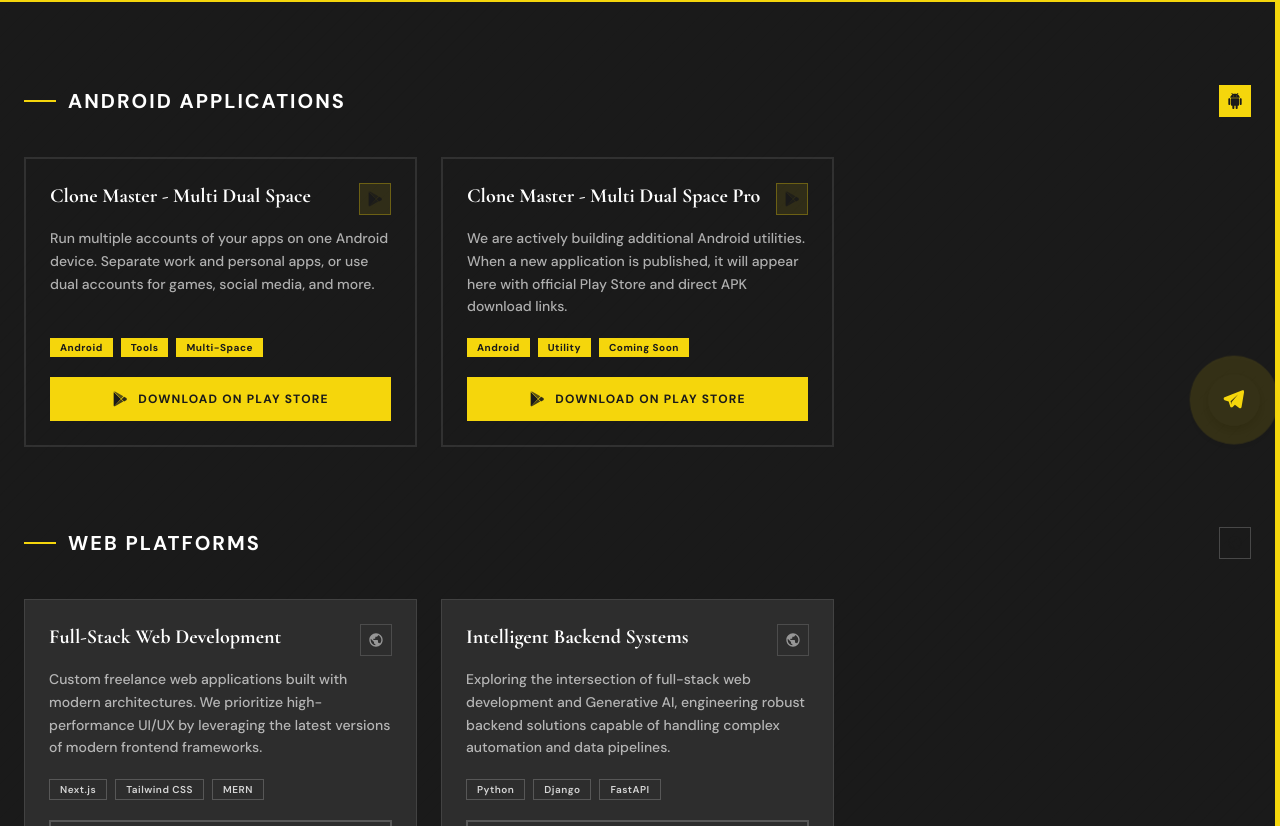
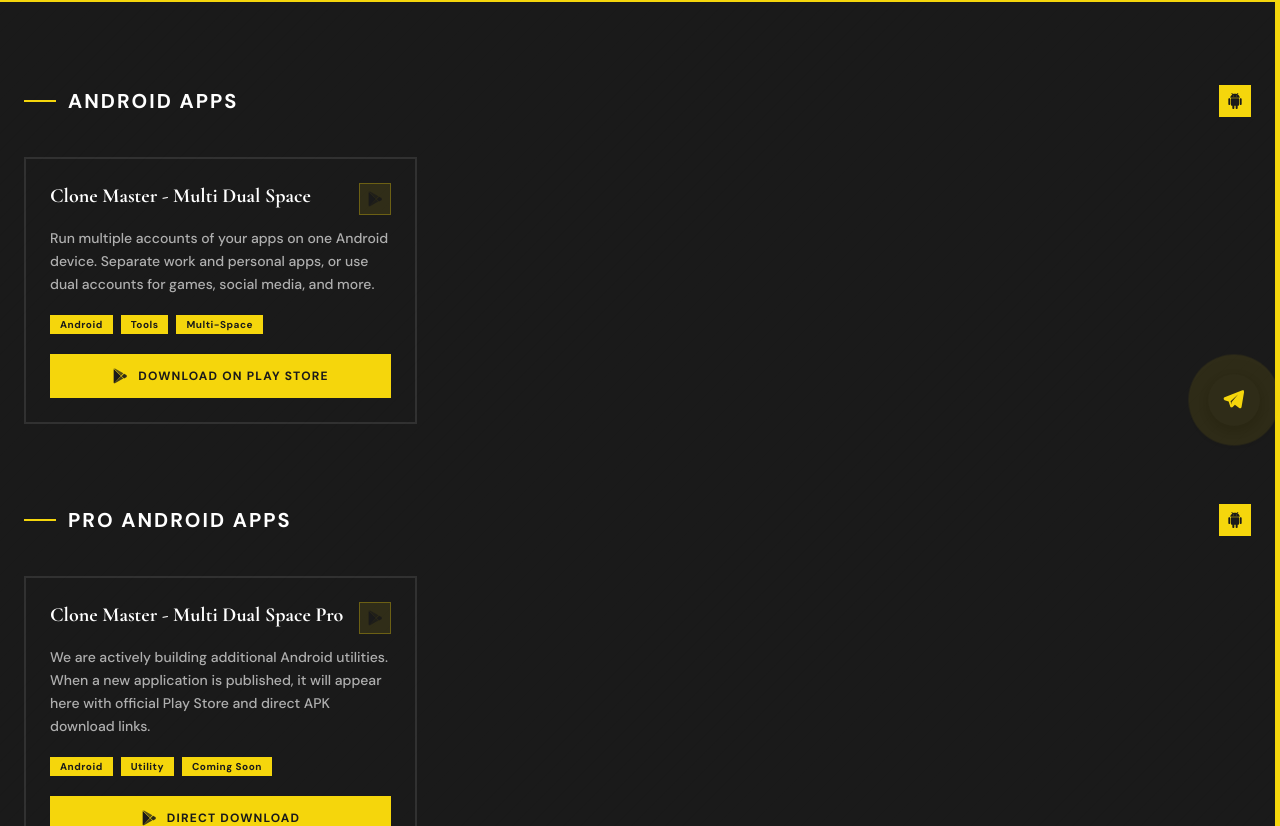
Before and after one commit to lakshya7901/benisoha, a Next.js app: page /applications in a window 1280 px wide. Shown: the part 354-1180 px from the top of the page. Built offline with nearby package versions, Linux system fonts and the light colour scheme.

Commit message:
Final changes done

```diff
--- a/app/applications/page.tsx
+++ b/app/applications/page.tsx
@@ -14,6 +14,9 @@ const androidApps = [
     tags: ["Android", "Tools", "Multi-Space"],
     link: "https://play.google.com/store/apps/details?id=com.cmaster.cloner",
   },
+];
+
+const proApps = [
   {
     title: "Clone Master - Multi Dual Space Pro",
     desc: "We are actively building additional Android utilities. When a new application is published, it will appear here with official Play Store and direct APK download links.",
@@ -21,6 +24,7 @@ const androidApps = [
     link: "https://clone-master.en.uptodown.com/android",
   },
 ];
+
 
 const websites = [
   {
@@ -98,7 +102,7 @@ export default function ApplicationsPage() {
               <span className="w-6 sm:w-8 h-[2px] bg-gold-500 flex-shrink-0" />
               <h2 className="text-base sm:text-xl font-bold text-white uppercase tracking-widest"
                 style={{ fontFamily: "var(--font-dm-sans)" }}>
-                ANDROID APPLICATIONS
+                ANDROID APPS
               </h2>
               <div className="flex-1 h-[1px] bg-white/08" />
               {/* Android icon badge */}
@@ -108,8 +112,7 @@ export default function ApplicationsPage() {
                 </svg>
               </div>
             </div>
-
-            <div className="grid sm:grid-cols-2 lg:grid-cols-3 gap-4 sm:gap-6">
+              <div className="grid sm:grid-cols-2 lg:grid-cols-3 gap-4 sm:gap-6">
               {androidApps.map((app) => (
                 <div
                   key={app.title}
@@ -149,6 +152,68 @@ export default function ApplicationsPage() {
                   >
                     <PlayIcon />
                     Download on Play Store
+                  </a>
+                </div>
+              ))}
+            </div>
+          </div>
+
+          {/* Pro Android Apps */}
+          <div className="mb-14 sm:mb-20">
+            <div className="flex items-center gap-3 mb-6 sm:mb-10">
+              <span className="w-6 sm:w-8 h-[2px] bg-gold-500 flex-shrink-0" />
+              <h2 className="text-base sm:text-xl font-bold text-white uppercase tracking-widest"
+                style={{ fontFamily: "var(--font-dm-sans)" }}>
+                PRO ANDROID APPS
+              </h2>
+              <div className="flex-1 h-[1px] bg-white/08" />
+              {/* Android icon badge */}
+              <div className="w-8 h-8 bg-gold-500 flex items-center justify-center flex-shrink-0">
+                <svg viewBox="0 0 24 24" className="w-4 h-4 fill-charcoal">
+                  <path d="M6 18c0 .55.45 1 1 1h1v3.5c0 .83.67 1.5 1.5 1.5s1.5-.67 1.5-1.5V19h2v3.5c0 .83.67 1.5 1.5 1.5s1.5-.67 1.5-1.5V19h1c.55 0 1-.45 1-1V8H6v10zM3.5 8C2.67 8 2 8.67 2 9.5v7c0 .83.67 1.5 1.5 1.5S5 17.33 5 16.5v-7C5 8.67 4.33 8 3.5 8zm17 0c-.83 0-1.5.67-1.5 1.5v7c0 .83.67 1.5 1.5 1.5s1.5-.67 1.5-1.5v-7c0-.83-.67-1.5-1.5-1.5zm-4.97-5.84l1.3-1.3c.2-.2.2-.51 0-.71-.2-.2-.51-.2-.71 0l-1.48 1.48C14.15 1.23 13.1 1 12 1c-1.1 0-2.15.23-3.09.63L7.43.15c-.2-.2-.51-.2-.71 0-.2.2-.2.51 0 .71l1.3 1.3C6.1 3.26 5 5.01 5 7h14c0-1.99-1.1-3.74-2.47-4.84zM10 5H9V4h1v1zm5 0h-1V4h1v1z"/>
+                </svg>
+              </div>
+            </div>
+            <div className="grid sm:grid-cols-2 lg:grid-cols-3 gap-4 sm:gap-6">
+              {proApps.map((app) => (
+                <div
+                  key={app.title}
+                  id={generateId(app.title)}
+                  className="border-2 border-white/10 p-5 sm:p-6 hover:border-gold-500 hover:bg-white/[0.03] transition-all duration-300 flex flex-col group scroll-mt-28"
+                >
+                  <div className="flex items-start justify-between mb-3">
+                    <h3
+                      className="text-xl font-bold text-white group-hover:text-gold-400 transition-colors leading-snug"
+                      style={{ fontFamily: "var(--font-cormorant)" }}
+                    >
+                      {app.title}
+                    </h3>
+                    <div className="w-8 h-8 bg-gold-500/10 border border-gold-500/30 flex items-center justify-center flex-shrink-0 ml-2">
+                      <PlayIcon />
+                    </div>
+                  </div>
+
+                  <p className="text-sm text-white/65 mb-5 flex-grow font-medium leading-relaxed"
+                    style={{ fontFamily: "var(--font-dm-sans)" }}>
+                    {app.desc}
+                  </p>
+
+                  <div className="flex flex-wrap gap-2 mb-5">
+                    {app.tags.map((tag) => (
+                      <span key={tag} className="text-[10px] tracking-wider text-charcoal bg-gold-500 px-2.5 py-0.5 font-bold">
+                        {tag}
+                      </span>
+                    ))}
+                  </div>
+
+                  <a
+                    href={app.link}
+                    target="_blank"
+                    rel="noopener noreferrer"
+                    className="touch-target mt-auto flex items-center justify-center gap-2.5 bg-gold-500 text-charcoal py-3 px-4 hover:bg-white transition-all duration-300 text-xs tracking-widest uppercase font-bold"
+                  >
+                    <PlayIcon />
+                    Direct Download
                   </a>
                 </div>
               ))}
--- a/components/About.tsx
+++ b/components/About.tsx
@@ -81,12 +81,12 @@ export default function About() {
 
             <p className="reveal text-gray-800 leading-relaxed mb-6 text-base font-medium"
               style={{ fontFamily: "var(--font-dm-sans)", transitionDelay: "0.1s" }}>
-                Benisoha Fusion LLP is a dual-service company working in Android applications and electrical infrastructure. We develop apps like Clone Master – Multi Dual Space.
+                Benisoha Fusion LLP is a dual-service company working in Android applications and Electrical Infrastructure. We develop apps like Clone Master – Multi Dual Space.
             </p>
 
             <p className="reveal text-gray-700 leading-relaxed mb-10 text-base font-medium"
               style={{ fontFamily: "var(--font-dm-sans)", transitionDelay: "0.2s" }}>
-                We provide GSS work, LT line work, 11kV line work, 33kV line work, 220 line work, transformer installation, DTR work, and pole installation services.
+                We provide GSS work, LT line work, 11kV line work, 33kV line work, 220 line work, Transformer Installation, DTR work, and Pole Installation services.
             </p>
 
             {/* Divider */}
--- a/components/Footer.tsx
+++ b/components/Footer.tsx
@@ -146,7 +146,7 @@ export default function Footer() {
               {[
                 { label: "About",        href: "/#about" },
                 { label: "Services",     href: "/#services" },
-                { label: "Applications", href: "/applications" },
+                { label: "Apps", href: "/applications" },
                 { label: "Projects",     href: "/#projects" },
                 // { label: "Contact",      href: "/#contact" },
                 { label: "Disclaimer",      href: "/disclaimer" },
--- a/components/Hero.tsx
+++ b/components/Hero.tsx
@@ -76,7 +76,7 @@ export default function Hero() {
               className="text-sm sm:text-base md:text-lg leading-relaxed text-charcoal/80 mb-8 sm:mb-10 max-w-lg font-medium"
               style={{ fontFamily: "var(--font-dm-sans)" }}
             >
-              We provide Android app development and electrical infrastructure work including LT line, 11kV, 33kV, 220 line, DTR, transformer, pole installation, and GSS installation.
+              We provide Android app development and Electrical Infrastructure work including LT line, 11kV, 33kV, 220 line, DTR, Transformer, Pole Installation, and GSS Installation.
             </p>
 
             {/* Primary CTAs */}
--- a/components/Projects.tsx
+++ b/components/Projects.tsx
@@ -6,38 +6,38 @@ const projects = [
   {
     category: "APPLICATION",
     title: "Clone Master - Multi Dual Space",
-    desc: "Run multiple accounts of your apps on a single Android device. Designed to separate work and personal applications, or run dual accounts for gaming and social media.",
-    tags: ["Tools", "Multi-Space", "com.cmaster.cloner"],
+    desc: "Architected to securely isolate app instances, enabling users to seamlessly run multiple accounts for work, gaming, and social media on a single Android device.",
+    tags: ["Virtualization", "Multi-Account", "Productivity"],
   },
   {
     category: "APPLICATION",
     title: "Tool & Utility Applications",
-    desc: "We are actively architecting additional Android utilities. Future releases will be published directly to our portfolio with Google Play and direct APK download access.",
-    tags: ["Utility", "In Development", "Android"],
+    desc: "Engineering a robust suite of Android utilities designed for maximum device efficiency. Future releases will be deployed via Google Play and direct APK access.",
+    tags: ["System Tools", "Android Dev", "Optimization"],
   },
   {
     category: "AUTOMATION",
     title: "Automation Apps",
-    desc: "Professional installation of heavy load electrical connections, specializing in capacities around 11,000 watts (11 kW) for our local region.",
-    tags: ["11 kW", "Heavy Load", "Local Install"],
+    desc: "Developing intelligent, script-driven automation applications designed to streamline repetitive mobile tasks, optimize workflows, and enhance overall productivity.",
+    tags: ["Task Automation", "Scripting", "Workflow Efficiency"],
   },
     {
     category: "POWER SETUP",
     title: "LT / HT Line Work",
-    desc: "Executing precise wiring protocols accompanied by rigorous safety checks and basic operational testing to ensure secure, high-capacity setups.",
-    tags: ["Safety Audit", "Wiring", "Foundation Work"],
+    desc: "Executing precision wiring and installation of Low Tension (LT) and High Tension (HT) lines, ensuring robust power distribution and strict adherence to safety protocols.",
+    tags: ["Power Distribution", "Wiring Protocols", "Safety Compliance"],
   },
     {
     category: "POWER SETUP",
     title: "Pole Installation Work",
-    desc: "Executing precise wiring protocols accompanied by rigorous safety checks and basic operational testing to ensure secure, high-capacity setups.",
-    tags: ["Safety Audit", "Wiring", "Foundation Work"],
+    desc: "Delivering structurally sound foundation and erection services for electrical poles, engineered to support resilient and high-capacity transmission networks.",
+    tags: ["Infrastructure", "Foundation Work", "Grid Support"],
   },
     {
     category: "POWER SETUP",
     title: "Transformer & DTR Work",
-    desc: "Executing precise wiring protocols accompanied by rigorous safety checks and basic operational testing to ensure secure, high-capacity setups.",
-    tags: ["Safety Audit", "Wiring", "Foundation Work"],
+    desc: "Expert installation and commissioning of Distribution Transformers (DTR), ensuring optimal voltage regulation and secure, high-capacity electrical setups.",
+    tags: ["Voltage Regulation", "Heavy Load", "Commissioning"],
   },
 ];
 
@@ -45,11 +45,11 @@ const categories = ["ALL", "APPLICATION", "AUTOMATION", "POWER SETUP"];
 
 export default function Projects() {
   const sectionRef = useRef<HTMLElement>(null);
-  const [filter, setFilter] = useState("All");
+  const [filter, setFilter] = useState("ALL");
   const [sectionVisible, setSectionVisible] = useState(false);
   const [cardKey, setCardKey] = useState(0);
 
-  const filtered = filter === "All" ? projects : projects.filter((p) => p.category === filter);
+  const filtered = filter === "ALL" ? projects : projects.filter((p) => p.category === filter);
 
   useEffect(() => {
     const observer = new IntersectionObserver(
@@ -109,14 +109,14 @@ export default function Projects() {
 
               {/* Top bar color by category */}
               <div className={`h-1 ${
-                project.category === "Application" ? "bg-charcoal" :
-                project.category === "Automation" ? "bg-gold-600" : "bg-charcoal-soft"
+                project.category === "APPLICATION" ? "bg-charcoal" :
+                project.category === "AUTOMATION" ? "bg-gold-600" : "bg-charcoal-soft"
               }`} />
 
               <div className="p-6">
                 <span className={`inline-block px-3 py-1 text-[10px] tracking-widest uppercase rounded-sm mb-4 font-bold ${
-                  project.category === "Application" ? "bg-charcoal text-white" :
-                  project.category === "Automation" ? "bg-gold-500 text-charcoal" :
+                  project.category === "APPLICATION" ? "bg-charcoal text-white" :
+                  project.category === "AUTOMATION" ? "bg-gold-500 text-charcoal" :
                   "bg-gray-100 text-gray-700"
                 }`} style={{ fontFamily: "var(--font-dm-sans)" }}>
                   {project.category}
--- a/components/Stats.tsx
+++ b/components/Stats.tsx
@@ -1,42 +1,8 @@
-"use client";
-
-import { useEffect, useRef, useState } from "react";
-
 const stats = [
-  { value: 50,  suffix: "+", label: "Projects Delivered" },
-  { value: 99,  suffix: "%", label: "Client Satisfaction" },
-  { value: 8,   suffix: "+", label: "Years of Experience" },
-  { value: 30,  suffix: "+", label: "Infrastructure Sites" },
+  { label: "Android Apps" },
+  { label: "Electrical Execution Work" },
+  { label: "Reliable Services" },
 ];
-
-function Counter({ target, suffix }: { target: number; suffix: string }) {
-  const [count, setCount] = useState(0);
-  const ref = useRef<HTMLSpanElement>(null);
-  const started = useRef(false);
-
-  useEffect(() => {
-    const observer = new IntersectionObserver(
-      ([entry]) => {
-        if (entry.isIntersecting && !started.current) {
-          started.current = true;
-          let start = 0;
-          const step = 16;
-          const increment = (target / 1800) * step;
-          const timer = setInterval(() => {
-            start += increment;
-            if (start >= target) { setCount(target); clearInterval(timer); }
-            else setCount(Math.floor(start));
-          }, step);
-        }
-      },
-      { threshold: 0.5 }
-    );
-    if (ref.current) observer.observe(ref.current);
-    return () => observer.disconnect();
-  }, [target]);
-
-  return <span ref={ref}>{count}{suffix}</span>;
-}
 
 export default function Stats() {
   return (
@@ -45,20 +11,9 @@ export default function Stats() {
       <div className="absolute bottom-0 left-0 right-0 h-1 bg-gold-500" />
 
       <div className="max-w-7xl mx-auto px-6">
-        <div className="grid grid-cols-2 md:grid-cols-4 divide-x divide-gray-200">
+        <div className="grid grid-cols-1 md:grid-cols-3 divide-y md:divide-y-0 md:divide-x divide-gray-200">
           {stats.map((stat, i) => (
             <div key={stat.label} className="text-center py-8 px-4 group">
-              <div className="text-4xl sm:text-5xl md:text-6xl font-light mb-3 text-charcoal white-shimmer"
-                style={{
-                  fontFamily: "var(--font-cormorant)",
-                  background: "linear-gradient(135deg, #1A1A1A, #f5d60c, #1A1A1A)",
-                  WebkitBackgroundClip: "text",
-                  WebkitTextFillColor: "transparent",
-                  backgroundClip: "text",
-                  animationDelay: `${i * 0.5}s`
-                }}>
-                <Counter target={stat.value} suffix={stat.suffix} />
-              </div>
               <div className="text-xs tracking-[0.2em] uppercase text-gray-600 font-bold"
                 style={{ fontFamily: "var(--font-dm-sans)" }}>
                 {stat.label}
```
